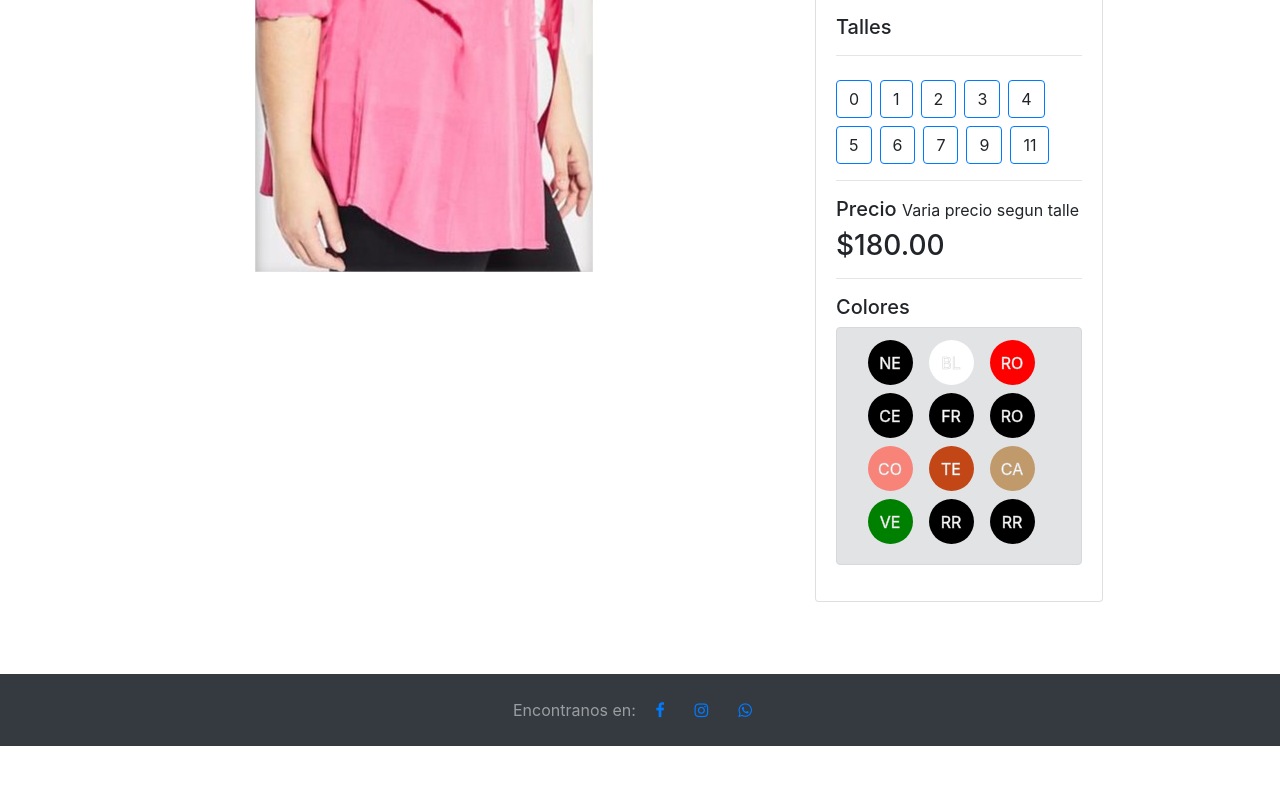
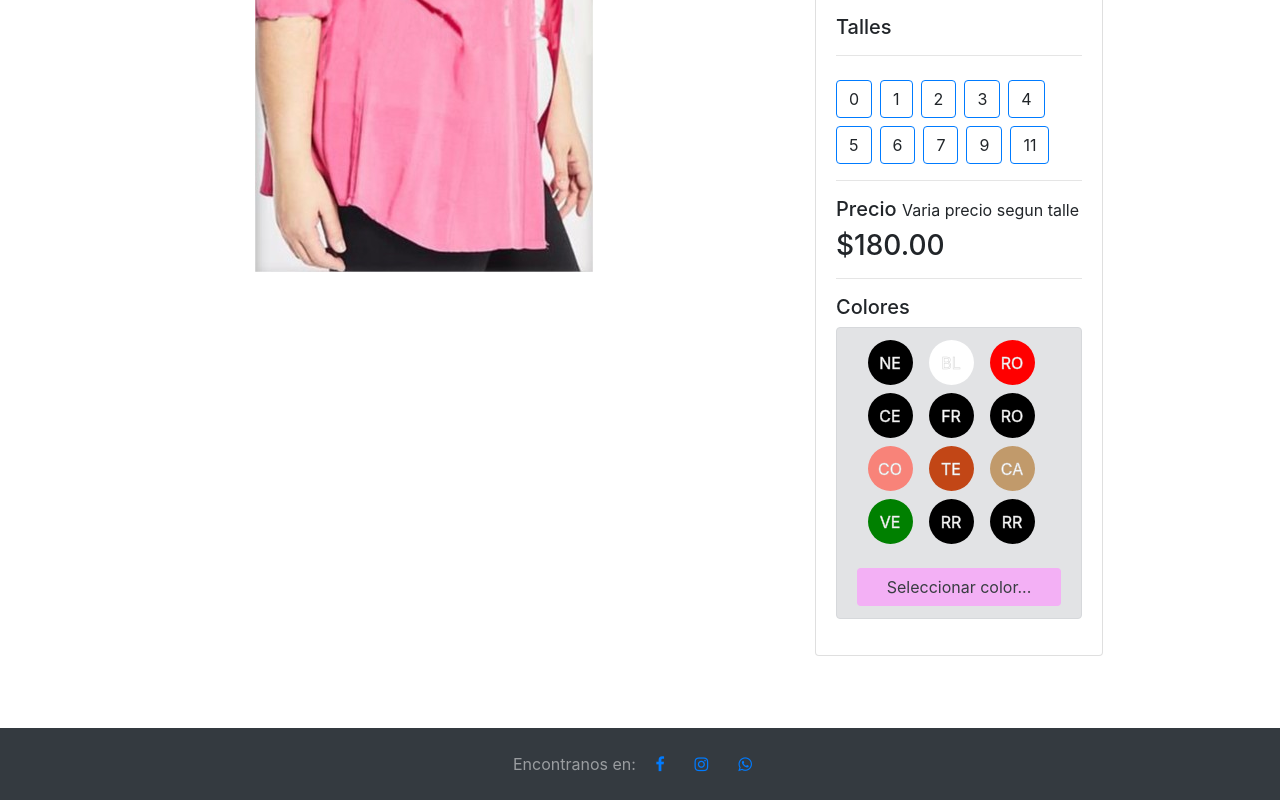
Before and after one commit to ivanFlor3s/koq-spa, an Angular app: page /articulo/1 in a window 1280 px wide. Shown: the part 532-1332 px from the top of the page. Before the commit the page ends 1278 px from the top, so only its background shows below. Built offline with nearby package versions, Linux system fonts and the light colour scheme.

Commit message:
Colores, agrego btn display

```diff
--- a/src/app/components/prenda/prenda.component.html
+++ b/src/app/components/prenda/prenda.component.html
@@ -16,7 +16,7 @@
                     <p class="card-text">Some quick example text to build on the card title and make up the bulk of the card's content.</p>
                     <h5>Talles</h5>
                     <hr>
-                    <a *ngFor="let t of tallesNumero" class="btn btn-outline-primary mr-2 mt-2">{{t}}</a>
+                    <a *ngFor="let t of tallesNumero" class="btn btn-outline-primary mr-2 mt-2 ">{{t}}</a>
                     <hr>
                     <h5>Precio
                         <small>Varia precio segun talle</small>
@@ -27,8 +27,9 @@
                     <div class="alert alert-secondary text-center">
                         <div>
                             <h5 class="button btn btn-circle mr-3 mb-2" *ngFor="let color of misColores" [ngStyle]="{'background-color': getColor(color),'color':'white'}" style="-webkit-text-stroke-width: 0.5px;
-                            -webkit-text-stroke-color: rgb(212, 212, 212);">{{ color | colorEnDos }} </h5>
+                            -webkit-text-stroke-color: rgb(212, 212, 212);" (click)="displayColor(color)">{{ color | colorEnDos }} </h5>
                         </div>
+                        <a class="btn btn-block mt-3" [ngStyle]="{'background-color': colorDisplayed}">{{colorTextDisplayed}} </a>
                     </div>
                 </div>
             </div>
--- a/src/app/components/prenda/prenda.component.ts
+++ b/src/app/components/prenda/prenda.component.ts
@@ -12,6 +12,8 @@ export class PrendaComponent implements OnInit {
   articulo: any;
   tallesNumero: string[];
   colorCode: string;
+  colorDisplayed = 'rgb(243, 176, 245)' ;
+  colorTextDisplayed = 'Seleccionar color...';
 
   constructor(private activatedRoute: ActivatedRoute, private ropaService: RopaService) {
     this.activatedRoute.params.subscribe(params => {
@@ -27,6 +29,7 @@ export class PrendaComponent implements OnInit {
    }
   ngOnInit(): void {
   }
+
   getColor(color: string){
     switch (color){
       case 'Negro':
@@ -45,7 +48,13 @@ export class PrendaComponent implements OnInit {
         return 'rgb(193, 154, 107)';
       case 'Verde':
         return 'green';
+      case 'Mostaza':
+        return 'rgb(235, 189, 48)';
       default: return 'black';
     }
   }
+  displayColor(color: string){
+    this.colorDisplayed = this.getColor(color);
+    this.colorTextDisplayed = color;
+  }
 }
```
